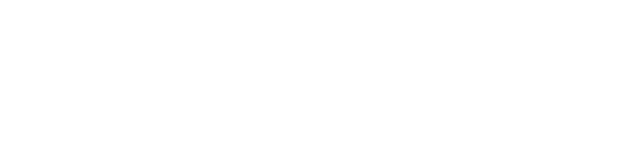
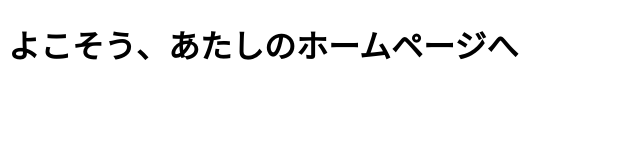
Before and after one commit to yuyuanameyuri/yuyuanameyuri.github.io, a plain HTML site: page index.html in a window 1280 px wide. Shown: the whole page, without its empty margins (0-640 px from the left). Drawn offline with Linux system fonts and the light colour scheme.

Commit message:
Update index.html

```diff
--- a/index.html
+++ b/index.html
@@ -7,6 +7,6 @@
     <title>ameyuri</title>
 </head>
 <body>
-
+    <h1>よこそう、あたしのホームページへ</h1>
 </body>
 </html>
```
